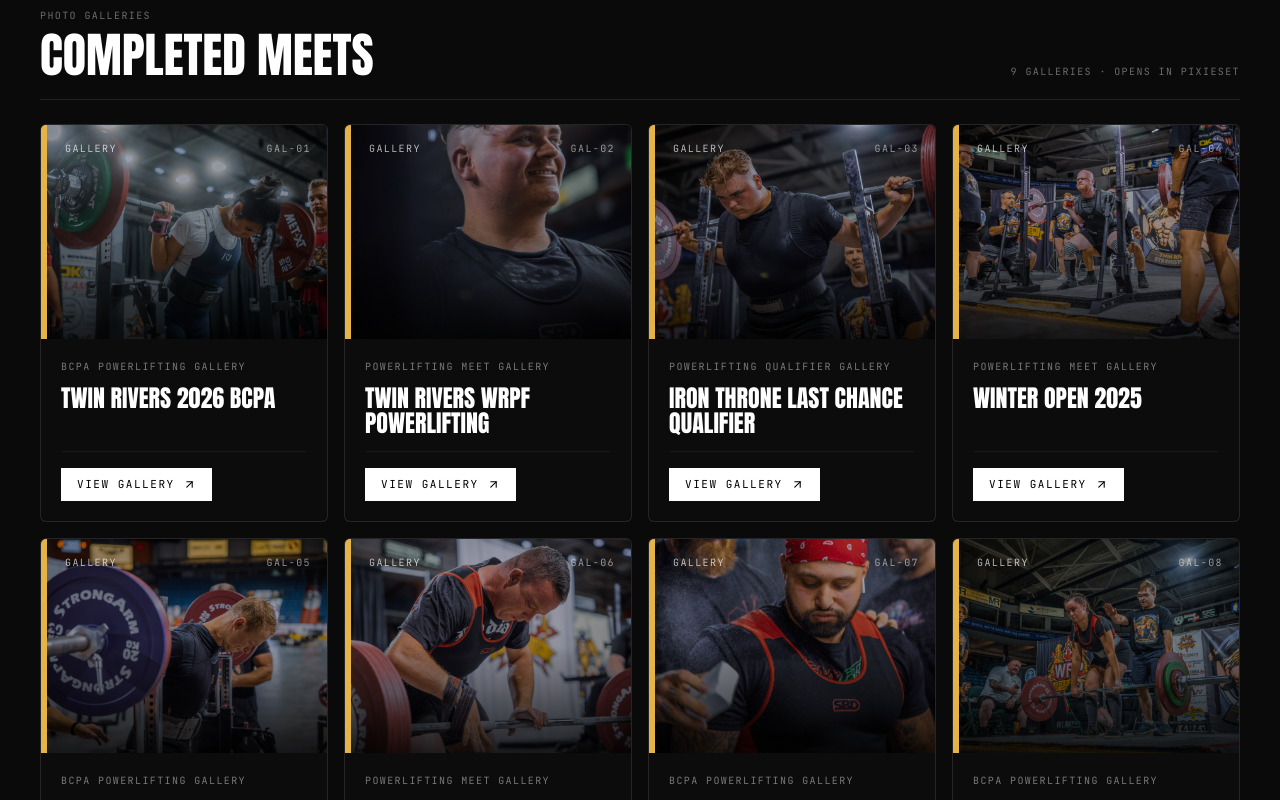
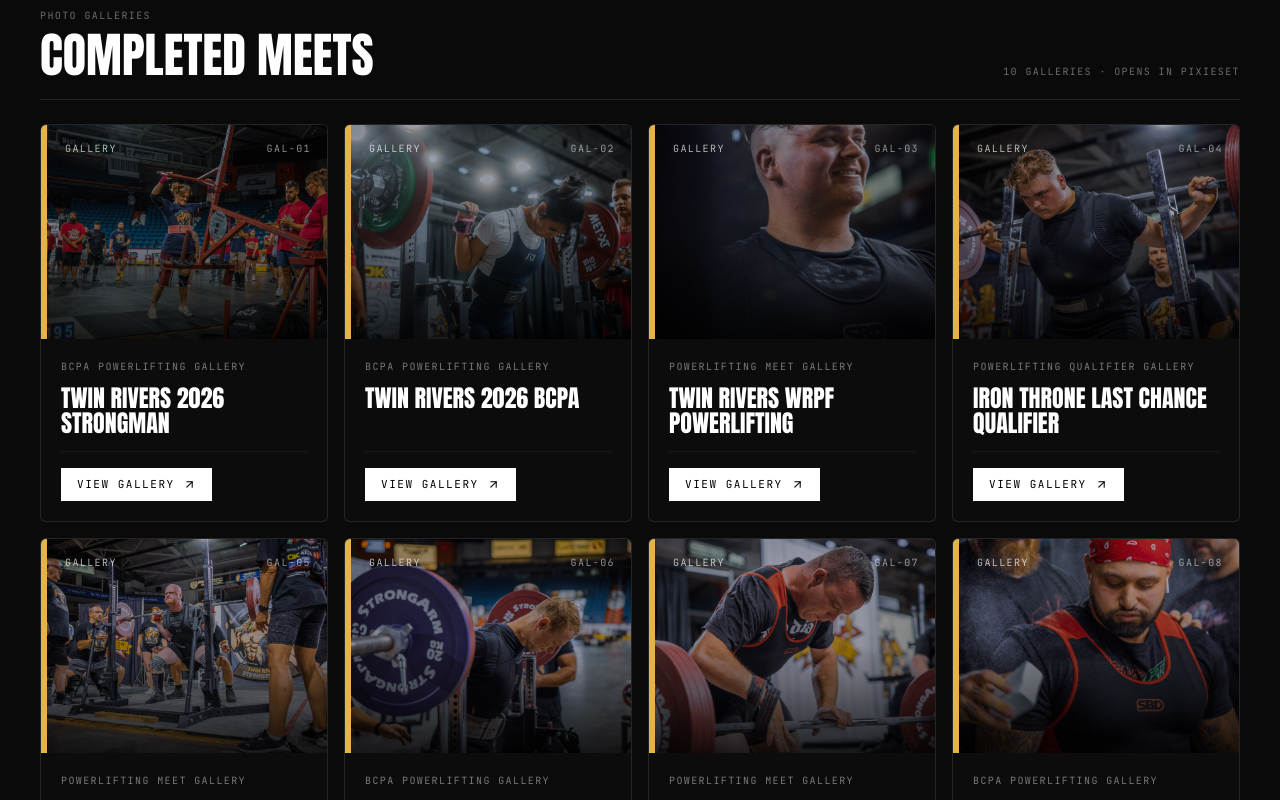
Before and after one commit to vincentlomedia/vincentlomedia-website, a Next.js app: page /galleries in a window 1280 px wide. Shown: the part 540-1340 px from the top of the page. Built offline with nearby package versions, Linux system fonts and the light colour scheme.

Commit message:
Add Twin Rivers 2026 Strongman gallery

```diff
--- a/src/data/galleries.ts
+++ b/src/data/galleries.ts
@@ -6,6 +6,12 @@ export interface GalleryLink {
 }
 
 export const galleries: GalleryLink[] = [
+  {
+    title: 'Twin Rivers 2026 Strongman',
+    meta: 'BCPA powerlifting gallery',
+    href: 'https://vincentlomedia.pixieset.com/twinrivers2026strongman/',
+    previewImage: '/photos/twin-rivers-2026-strongman.jpg',
+  },
   {
     title: 'Twin Rivers 2026 BCPA',
     meta: 'BCPA powerlifting gallery',
```
Also changed, not shown: public/photos/twin-rivers-2026-strongman.jpg (added).
